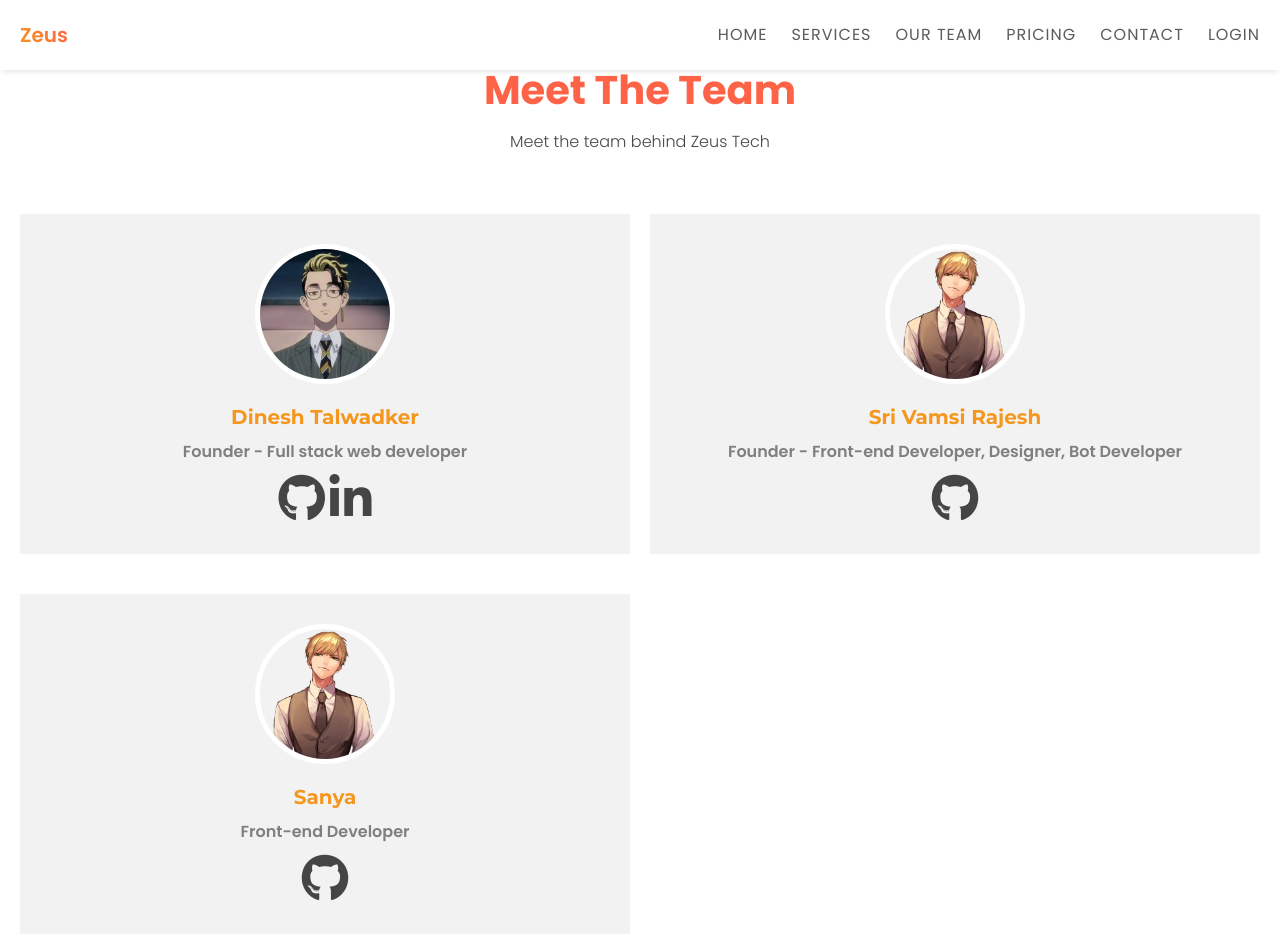
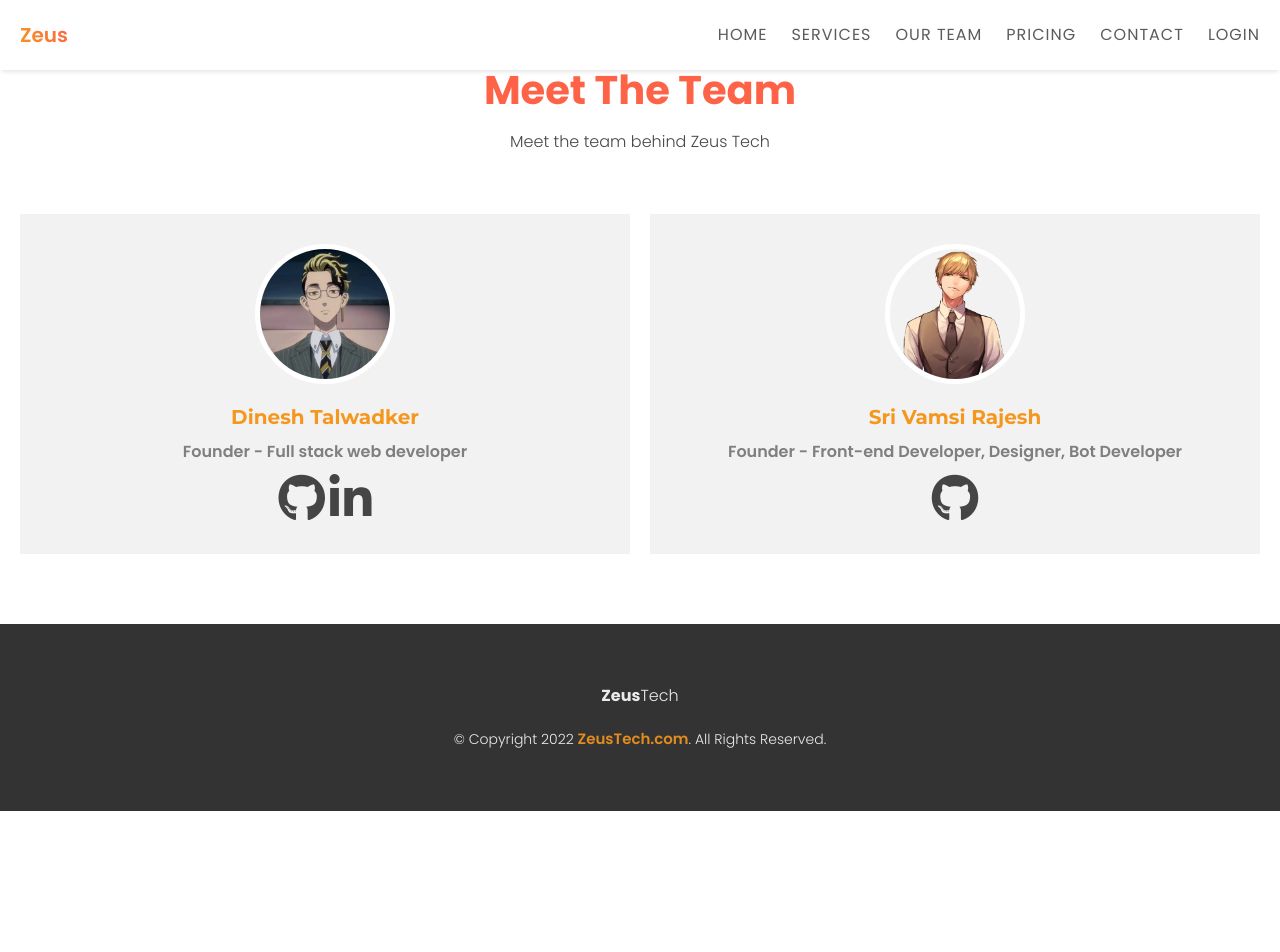
Before and after one commit to dinxsh/ztdevs, a website: page team/index.html in a window 1280 px wide. Shown: the top 952 px of the page. After the commit the page ends 811 px from the top, so only its background shows below. Drawn offline with Linux system fonts and the light colour scheme.

Commit message:
Updated files and ready for heroku hosting

```diff
--- a/backend/index.js
+++ b/backend/index.js
@@ -3,11 +3,11 @@ const path = require("path")
 const app = express()
 
 // style files loaded
-app.use(express.static(path.join(__dirname)));
-app.use(express.static('../'));
+app.use(express.static(path.join(__dirname, '../')));
+app.set('view engine', 'html');
+app.engine('html', require('ejs').renderFile);
 
 // routes
-
 const MainRouter = require("../backend/routes/main")
 const UserRouter = require("../backend/routes/user")
 
--- a/team/index.html
+++ b/team/index.html
@@ -83,17 +83,6 @@
                         <p class = "text"> <a  href="https://github.com/SrivamsiRajesh" target="_blank">
                             <i class="fa-brands fa-github fa-3x"></i>  </a>
                     </div>
-
-                    <div class = "testimonials-item">
-                        <div class = "image">
-                            <img src = "../images/sri.png" alt = "client image">
-                        </div>
-
-                        <h2>Sanya</h2>
-                        <span>Front-end Developer</span>
-                        <p class = "text"> <a  href="https://github.com/Sanyok6" target="_blank">
-                            <i class="fa-brands fa-github fa-3x"></i>  </a>
-                    </div>
         </section>
     </main>
 
```
Also changed, not shown: package.json (+12 -4 lines), 2 other files.
